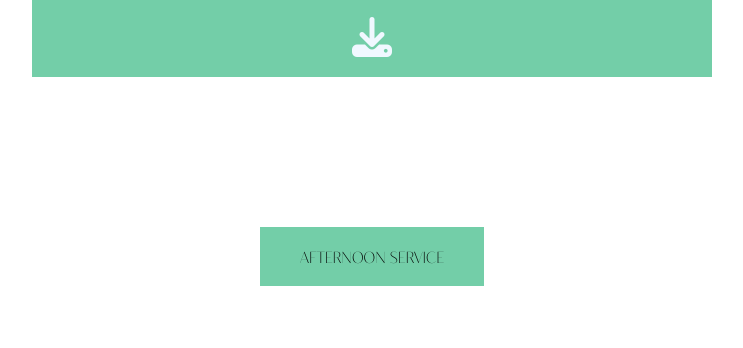
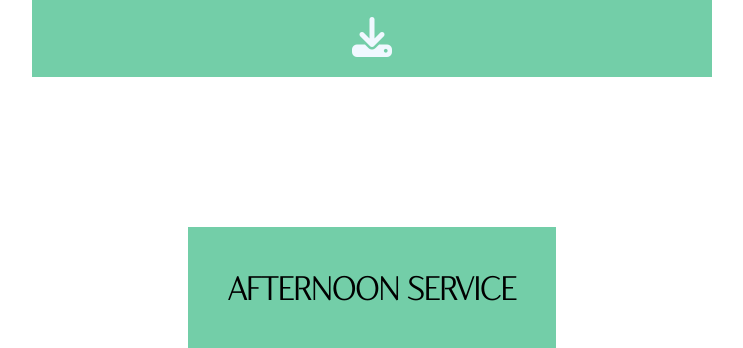
Before and after one commit to MNCC-Admin/Testing, a plain HTML site: page morning.html in a window 1280 px wide. Shown: the part 5037-5385 px from the top of the page, without its empty margins (268-1011 px from the left). Before the commit the page ends 5323 px from the top, so only its background shows below. Drawn offline with Linux system fonts and the light colour scheme; a web font is replaced by a local one.

Commit message:
Update morning.html

```diff
--- a/morning.html
+++ b/morning.html
@@ -336,7 +336,7 @@
 
     <div class="container">
         <div class="blur-box-inside" onclick="window.location.href='afternoon.html'">
-            AFTERNOON SERVICE
+            <h1>AFTERNOON SERVICE</h1>
         </div>
     </div>
 
```
